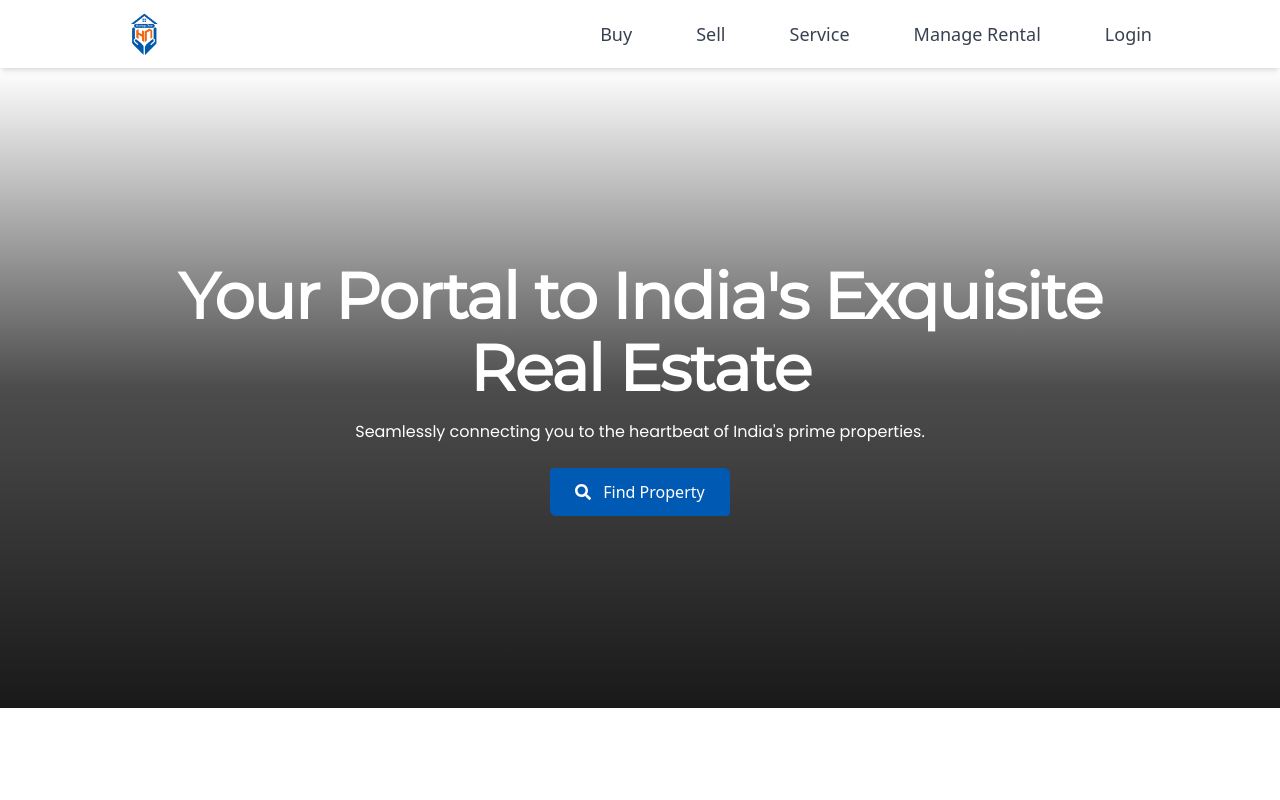
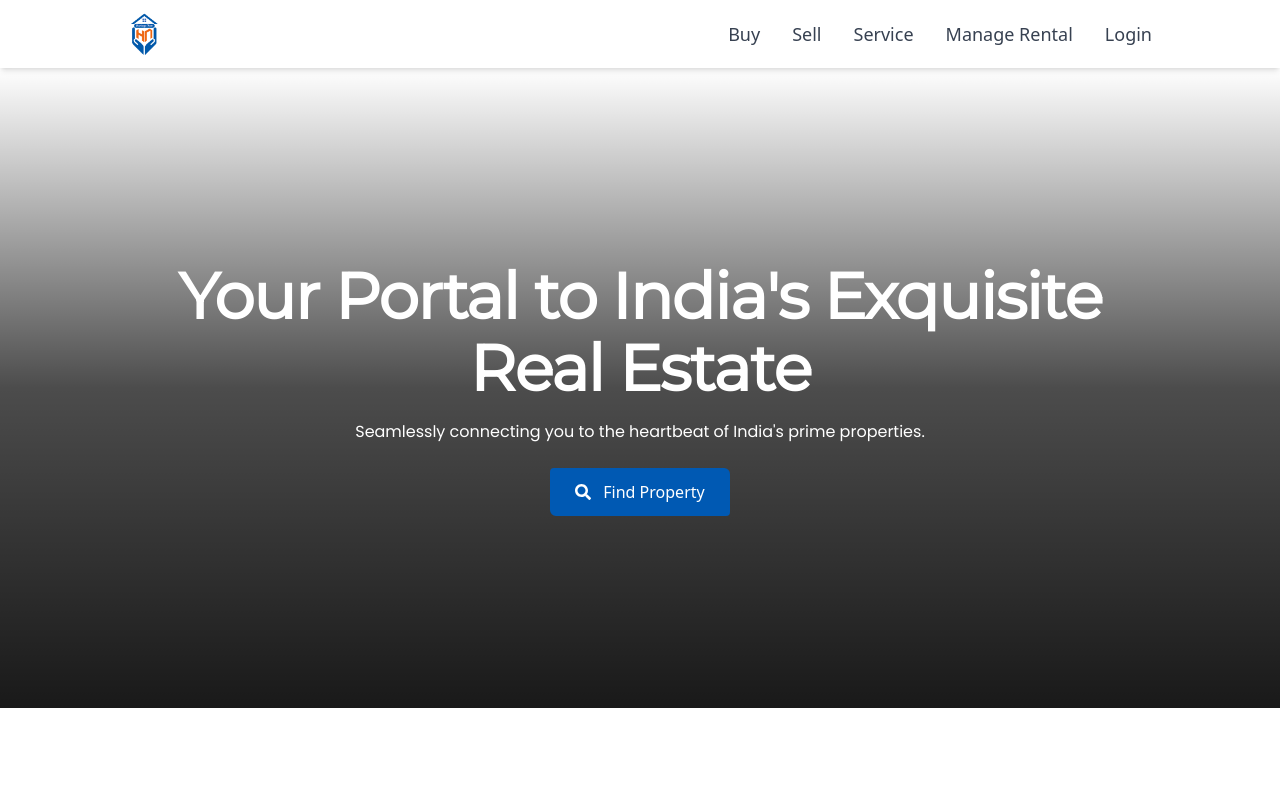
Before and after one commit to imtiazimran/heritage-frontend, a React (Vite) app: page / in a window 1280 px wide. Shown: the top 800 px of the page. Built offline with nearby package versions, Linux system fonts and the light colour scheme.

Commit message:
Update Navbar.tsx

```diff
--- a/src/components/common/Navbar.tsx
+++ b/src/components/common/Navbar.tsx
@@ -38,22 +38,21 @@ const Navbar = () => {
 
   return (
     <div className="shadow-md">
-      <Container className="flex justify-between items-center py-3 font-normal text-lg">
-        <div className="flex items-center justify-between w-full lg:w-auto">
+      <Container className="flex justify-between items-center py-3 font-normal text-lg relative">
         <Link to={"/"}>
           <img className="w-8" src={logo} alt="Logo" />
         </Link>
+
         <button
           className="lg:hidden text-gray-700 text-2xl focus:outline-none"
           onClick={() => setMenuOpen(!menuOpen)}
         >
           {menuOpen ? <FaTimes /> : <FaBars />}
         </button>
-        </div>
 
         <ul
-          className={`flex-col lg:flex-row flex lg:flex gap-8 cursor-pointer items-center absolute lg:relative w-full lg:w-auto left-0 top-14 lg:top-auto lg:space-x-8 bg-white lg:bg-transparent p-5 lg:p-0 transition-transform duration-300 ease-in-out transform ${
-            menuOpen ? "translate-x-0" : "translate-x-full lg:translate-x-0"
+          className={`lg:flex gap-8 items-center absolute lg:static left-0 top-0 lg:top-auto w-full lg:w-auto bg-white lg:bg-transparent py-5 lg:py-0 px-5 lg:px-0 transition-transform duration-300 ease-in-out transform ${
+            menuOpen ? "translate-y-0" : "-translate-y-full lg:translate-y-0"
           }`}
         >
           <li>
```
Lines whose indentation alone changed are shown as unchanged.
